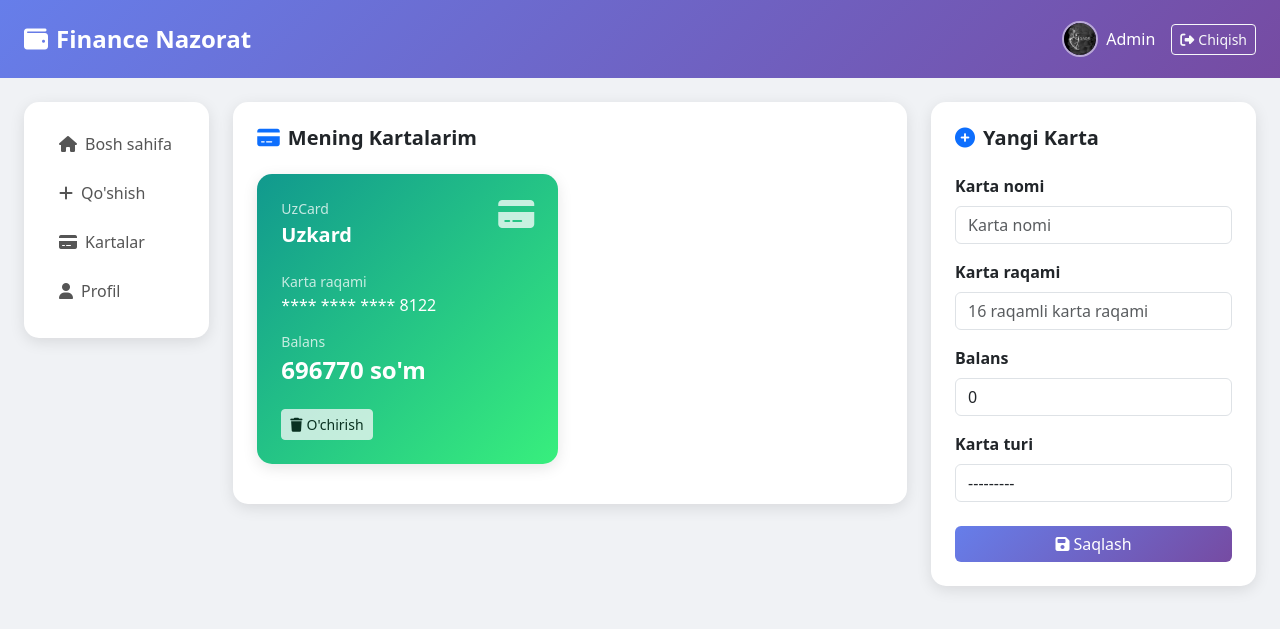
After one commit to texnoflow-droid/5-oy-imthon, a Django app: page /cards/ in a window 1280 px wide. The commit adds this page. Shown: the top 629 px of the page. Run offline with Django 5.2, Linux system fonts and the light colour scheme; a user stored in the database is signed in; data comes from the database, SQL or seed files in the repository; both versions use the stored data as it was after the commit.

Commit message:
Card modeli qoshildi

```diff
--- a/transactions/forms.py
+++ b/transactions/forms.py
@@ -1,6 +1,6 @@
 from django import forms
 from django.contrib.auth.models import User
-from .models import Transaction, Profile
+from .models import Transaction, Profile, Card
 
 
 class RegisterForm(forms.ModelForm):
@@ -35,12 +35,13 @@ class RegisterForm(forms.ModelForm):
 class TransactionForm(forms.ModelForm):
     class Meta:
         model = Transaction
-        fields = ['title', 'amount', 'type', 'category', 'description']
+        fields = ['title', 'amount', 'type', 'category', 'card', 'description']
         widgets = {
             'title': forms.TextInput(attrs={'class': 'form-control', 'placeholder': 'Nomi'}),
             'amount': forms.NumberInput(attrs={'class': 'form-control', 'placeholder': 'Miqdor'}),
             'type': forms.Select(attrs={'class': 'form-control'}),
             'category': forms.Select(attrs={'class': 'form-control'}),
+            'card': forms.Select(attrs={'class': 'form-control'}),
             'description': forms.Textarea(attrs={'class': 'form-control', 'rows': 3, 'placeholder': 'Izoh'}),
         }
 
@@ -54,3 +55,15 @@ class ProfileForm(forms.ModelForm):
             'bio': forms.Textarea(attrs={'class': 'form-control', 'rows': 3, 'placeholder': 'O\'zingiz haqingizda'}),
             'avatar': forms.FileInput(attrs={'class': 'form-control'}),
         }
+
+
+class CardForm(forms.ModelForm):
+    class Meta:
+        model = Card
+        fields = ['name', 'card_number', 'balance', 'card_type']
+        widgets = {
+            'name': forms.TextInput(attrs={'class': 'form-control', 'placeholder': 'Karta nomi'}),
+            'card_number': forms.TextInput(attrs={'class': 'form-control', 'placeholder': '16 raqamli karta raqami', 'maxlength': '16'}),
+            'balance': forms.NumberInput(attrs={'class': 'form-control', 'placeholder': 'Balans'}),
+            'card_type': forms.Select(attrs={'class': 'form-control'}),
+        }
--- a/transactions/templates/transactions/base.html
+++ b/transactions/templates/transactions/base.html
@@ -11,6 +11,10 @@
         .navbar { background: linear-gradient(135deg, #667eea, #764ba2); }
         .card { border: none; border-radius: 15px; box-shadow: 0 4px 15px rgba(0,0,0,0.1); }
         .btn-primary { background: linear-gradient(135deg, #667eea, #764ba2); border: none; }
+        .sidebar { background: white; border-radius: 15px; box-shadow: 0 4px 15px rgba(0,0,0,0.1); padding: 20px; }
+        .sidebar a { display: block; padding: 10px 15px; border-radius: 10px; color: #555; text-decoration: none; margin-bottom: 5px; }
+        .sidebar a:hover { background: linear-gradient(135deg, #667eea, #764ba2); color: white; }
+        .sidebar a.active { background: linear-gradient(135deg, #667eea, #764ba2); color: white; }
     </style>
 </head>
 <body>
@@ -19,10 +23,8 @@
     <a class="navbar-brand fw-bold fs-4" href="{% url 'index' %}">
         <i class="fas fa-wallet me-2"></i>Finance Nazorat
     </a>
-
     {% if user.is_authenticated %}
     <div class="d-flex align-items-center gap-3">
-
         <a href="{% url 'profile' %}" class="d-flex align-items-center gap-2 text-white text-decoration-none">
             {% if user.profile.avatar %}
             <img src="{{ user.profile.avatar.url }}"
@@ -36,20 +38,45 @@
             {% endif %}
             <span>{{ user.first_name|default:user.username }}</span>
         </a>
-
         <form method="POST" action="{% url 'logout' %}" class="d-inline">
             {% csrf_token %}
             <button type="submit" class="btn btn-outline-light btn-sm">
                 <i class="fas fa-sign-out-alt me-1"></i>Chiqish
             </button>
         </form>
-
     </div>
     {% endif %}
 </nav>
 
-<div class="container mt-4">
-    {% block content %}{% endblock %}
+<div class="container-fluid mt-4 px-4">
+    <div class="row">
+
+        <!-- SIDEBAR -->
+        {% if user.is_authenticated %}
+        <div class="col-md-2 mb-4">
+            <div class="sidebar">
+                <a href="{% url 'index' %}">
+                    <i class="fas fa-home me-2"></i>Bosh sahifa
+                </a>
+                <a href="{% url 'add_transaction' %}">
+                    <i class="fas fa-plus me-2"></i>Qo'shish
+                </a>
+                <a href="{% url 'cards' %}">
+                    <i class="fas fa-credit-card me-2"></i>Kartalar
+                </a>
+                <a href="{% url 'profile' %}">
+                    <i class="fas fa-user me-2"></i>Profil
+                </a>
+            </div>
+        </div>
+        {% endif %}
+
+        <!-- ASOSIY KONTENT -->
+        <div class="col-md-10">
+            {% block content %}{% endblock %}
+        </div>
+
+    </div>
 </div>
 
 <script src="https://cdn.jsdelivr.net/npm/bootstrap@5.3.0/dist/js/bootstrap.bundle.min.js"></script>
--- /dev/null
+++ b/transactions/templates/transactions/cards.html
@@ -0,0 +1,84 @@
+{% extends 'transactions/base.html' %}
+{% block content %}
+
+<div class="row">
+
+    <!-- KARTALAR RO'YXATI -->
+    <div class="col-md-8">
+        <div class="card p-4 mb-4">
+            <h5 class="fw-bold mb-4">
+                <i class="fas fa-credit-card me-2 text-primary"></i>Mening Kartalarim
+            </h5>
+            <div class="row">
+                {% for card in cards %}
+                <div class="col-md-6 mb-3">
+                    <div class="card text-white p-4"
+                         style="background: linear-gradient(135deg,
+                         {% if card.card_type == 'uzcard' %}#11998e, #38ef7d
+                         {% elif card.card_type == 'humo' %}#f953c6, #b91d73
+                         {% elif card.card_type == 'visa' %}#1a1a2e, #16213e
+                         {% else %}#f7971e, #ffd200{% endif %});">
+                        <div class="d-flex justify-content-between">
+                            <div>
+                                <p class="mb-1 opacity-75 small">{{ card.get_card_type_display }}</p>
+                                <h5 class="fw-bold">{{ card.name }}</h5>
+                            </div>
+                            <i class="fas fa-credit-card fa-2x opacity-75"></i>
+                        </div>
+                        <p class="mt-3 mb-1 opacity-75 small">Karta raqami</p>
+                        <h6>**** **** **** {{ card.card_number|slice:"-4:" }}</h6>
+                        <p class="mt-2 mb-1 opacity-75 small">Balans</p>
+                        <h4 class="fw-bold">{{ card.balance|floatformat:0 }} so'm</h4>
+                        <div class="mt-3">
+                            <a href="{% url 'delete_card' card.pk %}"
+                               class="btn btn-sm btn-light opacity-75"
+                               onclick="return confirm('Kartani o\'chirishni xohlaysizmi?')">
+                                <i class="fas fa-trash me-1"></i>O'chirish
+                            </a>
+                        </div>
+                    </div>
+                </div>
+                {% empty %}
+                <div class="col-12 text-center text-muted py-4">
+                    <i class="fas fa-credit-card fa-2x mb-2 d-block"></i>
+                    Hali karta qo'shilmagan
+                </div>
+                {% endfor %}
+            </div>
+        </div>
+    </div>
+
+    <!-- KARTA QO'SHISH FORMASI -->
+    <div class="col-md-4">
+        <div class="card p-4">
+            <h5 class="fw-bold mb-4">
+                <i class="fas fa-plus-circle me-2 text-primary"></i>Yangi Karta
+            </h5>
+            <form method="POST">
+                {% csrf_token %}
+                <div class="mb-3">
+                    <label class="form-label fw-semibold">Karta nomi</label>
+                    {{ form.name }}
+                </div>
+                <div class="mb-3">
+                    <label class="form-label fw-semibold">Karta raqami</label>
+                    {{ form.card_number }}
+                </div>
+                <div class="mb-3">
+                    <label class="form-label fw-semibold">Balans</label>
+                    {{ form.balance }}
+                </div>
+                <div class="mb-4">
+                    <label class="form-label fw-semibold">Karta turi</label>
+                    {{ form.card_type }}
+                </div>
+                <button type="submit" class="btn btn-primary w-100">
+                    <i class="fas fa-save me-1"></i>Saqlash
+                </button>
+            </form>
+        </div>
+    </div>
+
+</div>
+
+{% endblock %}
--- a/transactions/urls.py
+++ b/transactions/urls.py
@@ -8,4 +8,6 @@ urlpatterns = [
     path('register/', views.register, name='register'),
     path('profile/', views.profile, name='profile'),
     path('add-category/', views.add_category, name='add_category'),
+    path('cards/', views.cards, name='cards'),
+    path('cards/delete/<int:pk>/', views.delete_card, name='delete_card'),
 ]
--- a/transactions/views.py
+++ b/transactions/views.py
@@ -3,29 +3,19 @@ from django.contrib.auth.decorators import login_required
 from django.contrib.auth import login
 from django.db.models import Sum
 from datetime import date
-from .models import Transaction, Category, Profile
-from .forms import TransactionForm, RegisterForm, ProfileForm
-
+from .models import Transaction, Category, Profile, Card
+from .forms import TransactionForm, RegisterForm, ProfileForm, CardForm
 
 
 @login_required
 def index(request):
+    transactions = Transaction.objects.filter(user=request.user)
+    cards = Card.objects.filter(user=request.user, is_active=True)
 
-
-    transactions = Transaction.objects.filter(user=request.user)
-
-
-    all_income = transactions.filter(type='income').aggregate(Sum('amount'))['amount__sum']
-    if all_income is None:
-        all_income = 0
-
-    all_expense = transactions.filter(type='expense').aggregate(Sum('amount'))['amount__sum']
-    if all_expense is None:
-        all_expense = 0
-
-
-    balance = all_income - all_expense
-
+    # Barcha kartalar balansi yig'indisi
+    total_card_balance = cards.aggregate(Sum('balance'))['balance__sum']
+    if total_card_balance is None:
+        total_card_balance = 0
 
     today = date.today()
     this_month = transactions.filter(
@@ -43,107 +33,81 @@ def index(request):
 
     context = {
         'transactions': transactions,
-        'balance': balance,
+        'cards': cards,
+        'balance': total_card_balance,
         'month_income': month_income,
         'month_expense': month_expense,
     }
     return render(request, 'transactions/index.html', context)
 
 
-
 @login_required
 def add_transaction(request):
-
-
     if request.method == 'POST':
         form = TransactionForm(request.POST)
-
-
         if form.is_valid():
-
             transaction = form.save(commit=False)
-
-
             transaction.user = request.user
-
-
             transaction.save()
 
+            if transaction.card:
+                if transaction.type == 'income':
+                    transaction.card.balance += transaction.amount
+                else:
+                    transaction.card.balance -= transaction.amount
+                transaction.card.save()
 
             return redirect('index')
     else:
-
         form = TransactionForm()
-
+        form.fields['card'].queryset = Card.objects.filter(user=request.user)
 
     categories = Category.objects.all()
-
     return render(request, 'transactions/add.html', {
         'form': form,
         'categories': categories
     })
 
 
-
 @login_required
 def delete_transaction(request, pk):
-
-
     transaction = get_object_or_404(Transaction, pk=pk, user=request.user)
 
+    if transaction.card:
+        if transaction.type == 'income':
+            transaction.card.balance -= transaction.amount
+        else:
+            transaction.card.balance += transaction.amount
+        transaction.card.save()
 
     transaction.delete()
-
     return redirect('index')
 
 
-
 def register(request):
-
-
     if request.method == 'POST':
         form = RegisterForm(request.POST)
-
         if form.is_valid():
-
-
             user = form.save(commit=False)
-
-
             user.set_password(form.cleaned_data['password'])
-
             user.save()
-
-
             login(request, user)
-
-
             return redirect('index')
     else:
-
         form = RegisterForm()
-
     return render(request, 'transactions/register.html', {'form': form})
-
 
 
 @login_required
 def profile(request):
-
     profile, created = Profile.objects.get_or_create(user=request.user)
-
     if request.method == 'POST':
-
-
         form = ProfileForm(request.POST, request.FILES, instance=profile)
-
         if form.is_valid():
             form.save()
             return redirect('profile')
     else:
-
         form = ProfileForm(instance=profile)
-
     context = {
         'form': form,
         'profile': profile,
@@ -151,19 +115,35 @@ def profile(request):
     return render(request, 'transactions/profile.html', context)
 
 
+@login_required
+def add_category(request):
+    if request.method == 'POST':
+        name = request.POST.get('name')
+        if name:
+            Category.objects.create(name=name)
+    return redirect('add_transaction')
+
 
 @login_required
-def add_category(request):
+def cards(request):
+    all_cards = Card.objects.filter(user=request.user)
+    form = CardForm()
+    if request.method == 'POST':
+        form = CardForm(request.POST)
+        if form.is_valid():
+            card = form.save(commit=False)
+            card.user = request.user
+            card.save()
+            return redirect('cards')
+    context = {
+        'cards': all_cards,
+        'form': form,
+    }
+    return render(request, 'transactions/cards.html', context)
 
 
-    if request.method == 'POST':
-
-
-        name = request.POST.get('name')
-
-
-        if name:
-            Category.objects.create(name=name)
-
-
-    return redirect('add_transaction')
+@login_required
+def delete_card(request, pk):
+    card = get_object_or_404(Card, pk=pk, user=request.user)
+    card.delete()
+    return redirect('cards')
```
Also changed, not shown: index.html (added, +40 -0 lines), transactions/admin.py (+20 -4 lines), transactions/models.py (+24 -0 lines), transactions/templates/transactions/add.html (+7 -5 lines), transactions/templates/transactions/index.html (+33 -7 lines), transactions/templates/transactions/profile.html (+1 -10 lines), db.sqlite3, media/avatars/photo_1_2026-04-03_16-15-53.jpg (added), media/avatars/photo_1_2026-04-03_16-15-53_sCRTGyJ.jpg (added), media/avatars/photo_2_2026-02-27_20-29-34.jpg (added), transactions/migrations/0004_card_transaction_card.py (added).
